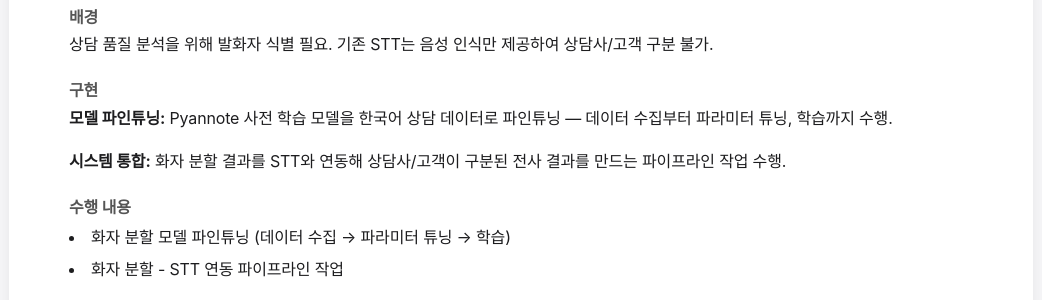
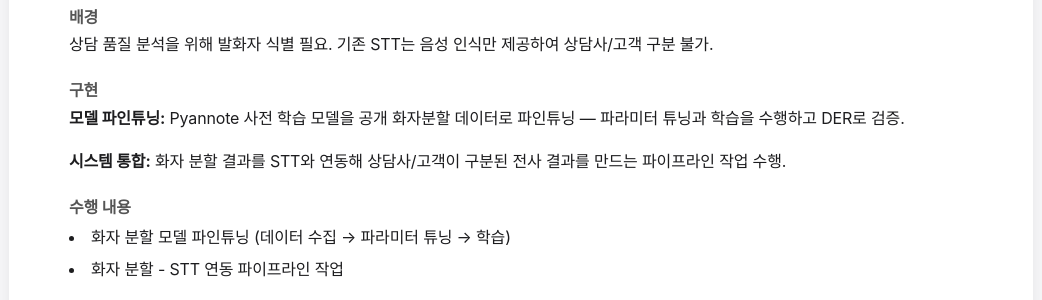
Before and after one commit to ckc5800/ckc5800.github.io, a Jekyll site: the page built from projects.html, in a window 1280 px wide and 900 px high, scrolled down 3707 px. Shown: the part 152-452 px from the top of the window, without its empty margins (119-1161 px from the left). Built offline with Jekyll 4.4.1, drawn with Linux system fonts in a browser that asks for light colours; some web fonts are replaced.

Commit message:
Correct diarization fine-tuning data source (public dataset, DER)
Co-Authored-By: Claude Fable 5 <noreply@anthropic.com>

```diff
--- a/projects.html
+++ b/projects.html
@@ -160,7 +160,7 @@ title: Projects
     <p>상담 품질 분석을 위해 발화자 식별 필요. 기존 STT는 음성 인식만 제공하여 상담사/고객 구분 불가.</p>
 
     <h4 style="margin-top: 20px; color: #555;">구현</h4>
-    <p><strong>모델 파인튜닝:</strong> Pyannote 사전 학습 모델을 한국어 상담 데이터로 파인튜닝 — 데이터 수집부터 파라미터 튜닝, 학습까지 수행.</p>
+    <p><strong>모델 파인튜닝:</strong> Pyannote 사전 학습 모델을 공개 화자분할 데이터로 파인튜닝 — 파라미터 튜닝과 학습을 수행하고 DER로 검증.</p>
     <p><strong>시스템 통합:</strong> 화자 분할 결과를 STT와 연동해 상담사/고객이 구분된 전사 결과를 만드는 파이프라인 작업 수행.</p>
 
     <h4 style="margin-top: 20px; color: #555;">수행 내용</h4>
```
Also changed, not shown: 2 other files.
